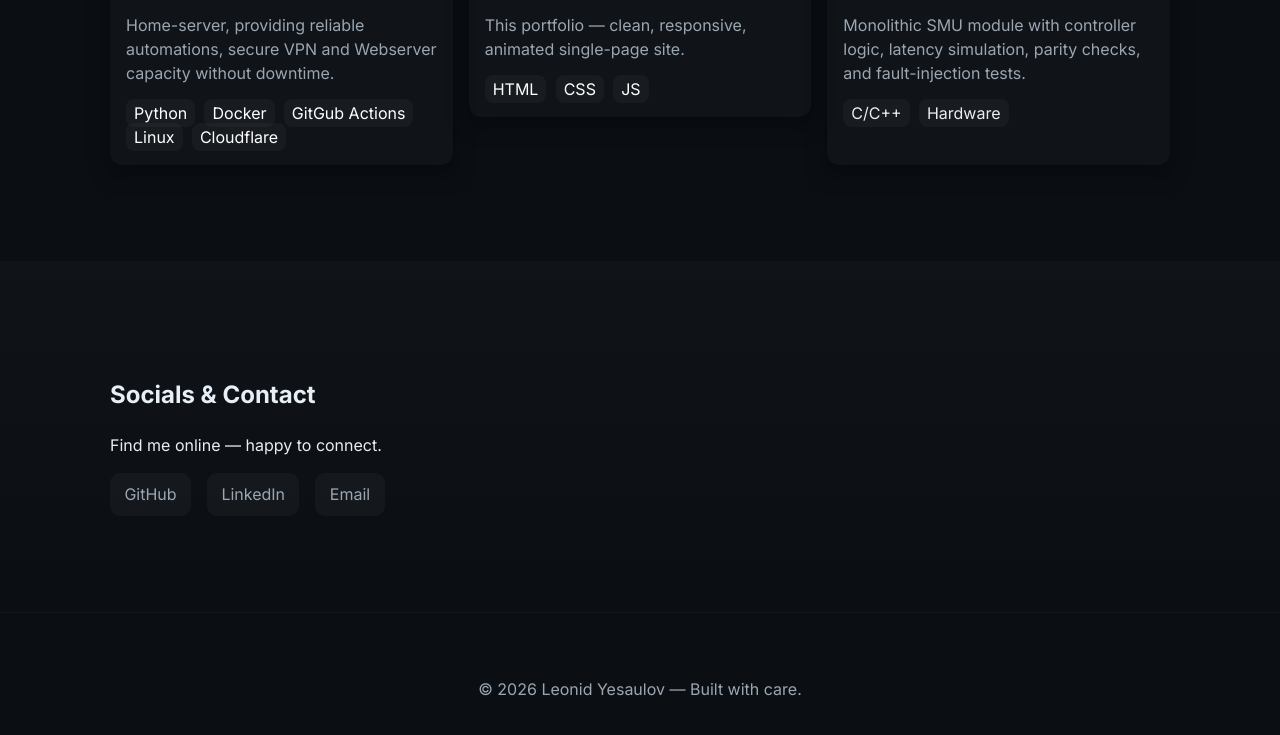
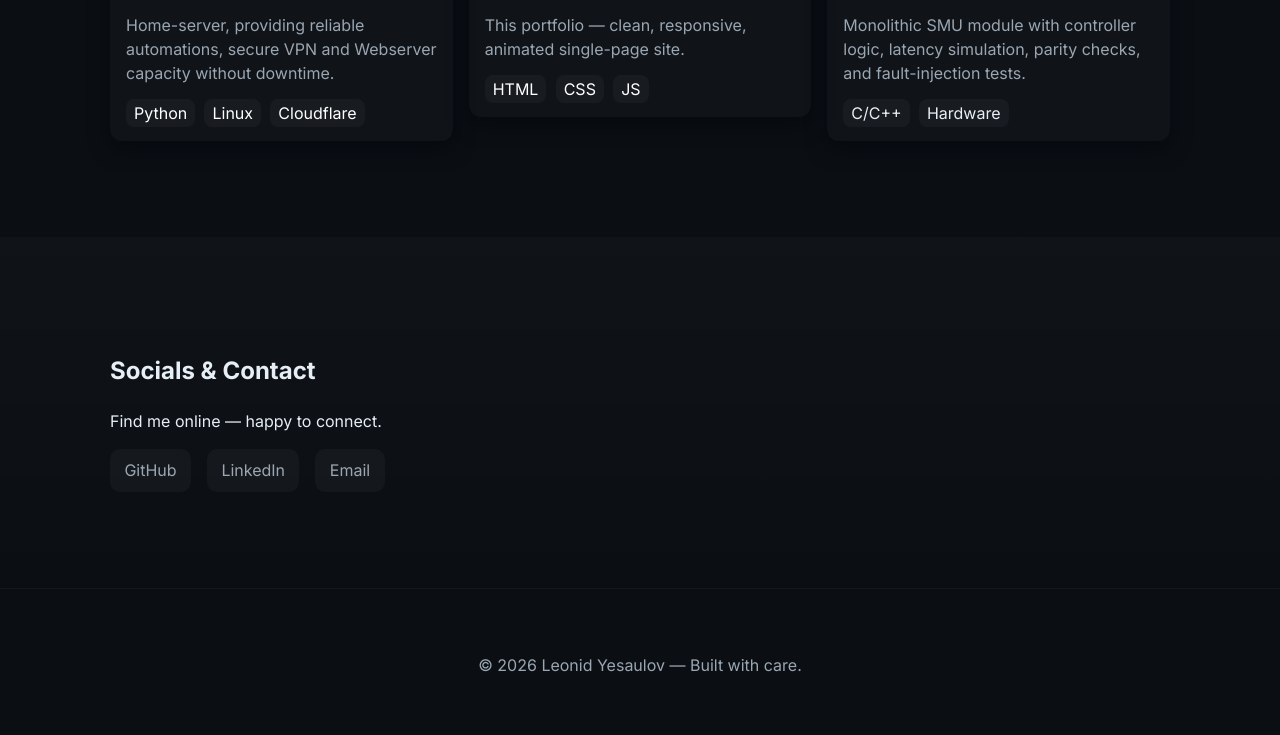
Before and after one commit to omniserv-me/omniserv, a plain HTML site: page professional/index.html in a window 1280 px wide. Shown: the part 1850-2585 px from the top of the page. Drawn offline with Linux system fonts and the light colour scheme.

Commit message:
[professional]: rollback, dont have time rn

```diff
--- a/professional/index.html
+++ b/professional/index.html
@@ -110,8 +110,9 @@
             <p class="pc-desc">Home-server, providing reliable automations, secure VPN and Webserver capacity without downtime.</p>
             <div class="pc-meta">
               <span class="tag">Python</span>
-              <span class="tag">Docker</span>
-              <span class="tag">GitGub Actions</span>
+<!--              ToDo: -->
+<!--              <span class="tag">Docker</span>-->
+<!--              <span class="tag">GitGub Actions</span>-->
               <span class="tag">Linux</span>
               <span class="tag">Cloudflare</span>
 
```
